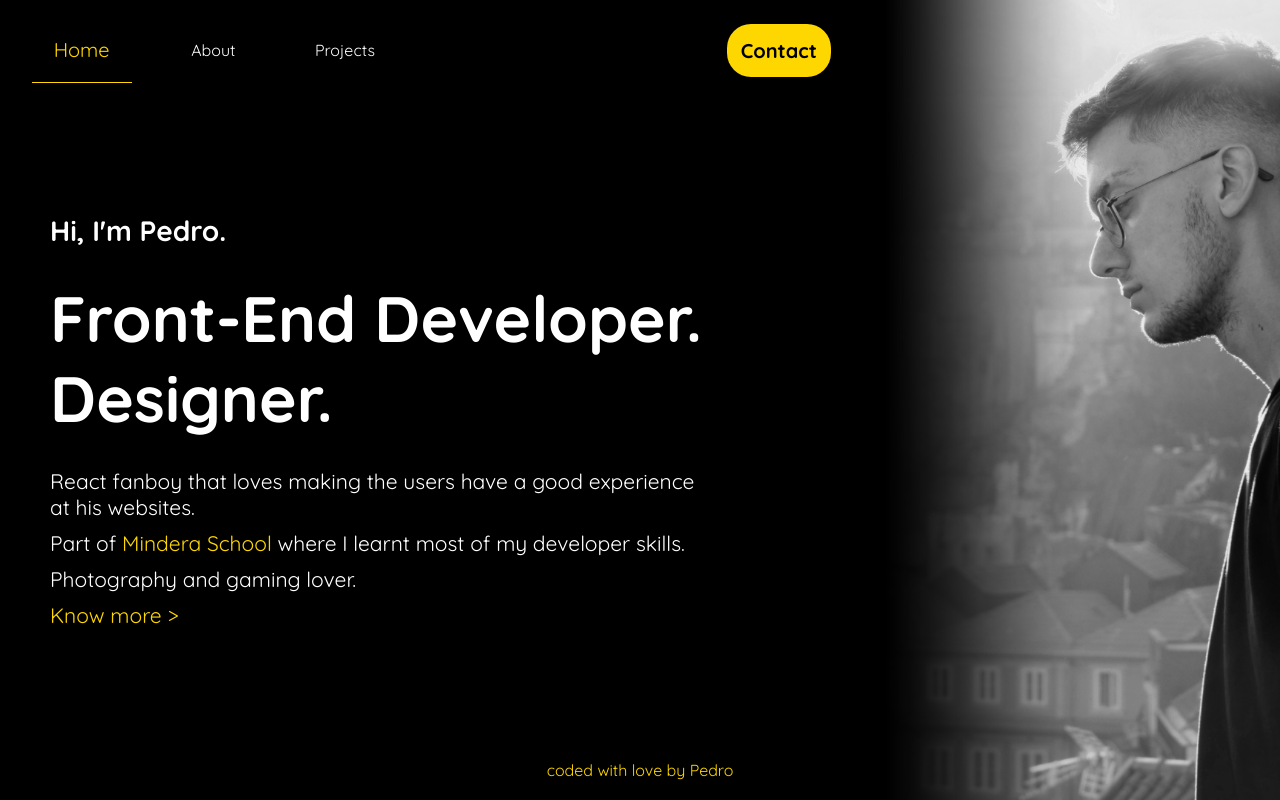
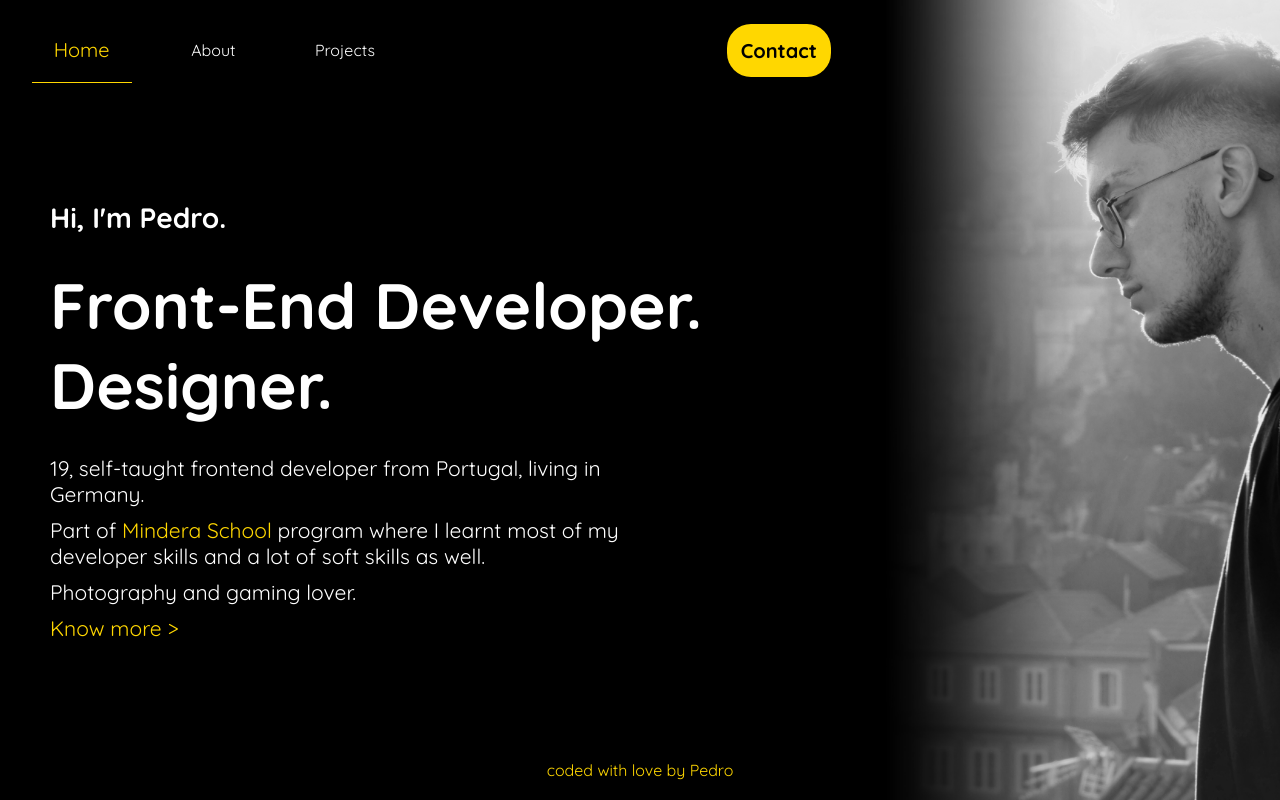
Before and after one commit to pedrosilva410/my-portfolio, a React (Create React App) app: page / in a window 1280 px wide. Built offline with nearby package versions, Linux system fonts and the light colour scheme.

Commit message:
home text updated
switched couple of phrases

```diff
--- a/src/pages/Home/index.js
+++ b/src/pages/Home/index.js
@@ -10,8 +10,7 @@ const Home = () => {
         <h2 className="home__titleName">Hi, I'm Pedro.</h2>
         <h1 className="home__title">Front-End Developer. Designer.</h1>
         <p className="home__text">
-          React fanboy that loves making the users have a good experience at his
-          websites.
+         19, self-taught frontend developer from Portugal, living in Germany.
         </p>
         <p className="home__text">
           Part of{" "}
@@ -23,7 +22,7 @@ const Home = () => {
           >
             Mindera School
           </a>{" "}
-          where I learnt most of my developer skills.
+          program where I learnt most of my developer skills and a lot of soft skills as well.
         </p>
         <p className="home__text">Photography and gaming lover.</p>
         <Link to="/about" className="home__link_to_about">
```
